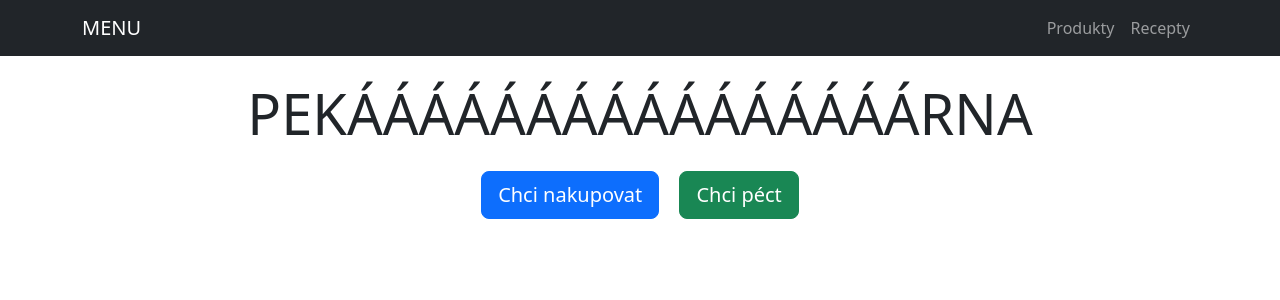
After one commit to gyarab/2024_wt_prj_pizl, a Django app: page / in a window 1280 px wide. The commit adds this page. Shown: the top 300 px of the page. Run offline with Django 5.2, Linux system fonts and the light colour scheme.

Commit message:
homeplage done buttons, + more stuff

```diff
--- a/prj/main/templates/main/base.html
+++ b/prj/main/templates/main/base.html
@@ -17,10 +17,10 @@
             <div class="collapse navbar-collapse" id="navbarNav">
                 <ul class="navbar-nav ms-auto">
                     <li class="nav-item">
-                        <a class="nav-link" href="./one">ONE</a>
+                        <a class="nav-link" href="./one">Produkty</a>
                     </li>
                     <li class="nav-item">
-                        <a class="nav-link" href="./two">TWO</a>
+                        <a class="nav-link" href="./two">Recepty</a>
                     </li>
                 </ul>
             </div>
@@ -29,7 +29,7 @@
 
     <div class="container mt-4">
         {% block content %}
-            tady bude obsah
+
         {% endblock %}
     </div>
 
--- /dev/null
+++ b/prj/main/templates/main/homepage.html
@@ -0,0 +1,19 @@
+{% extends 'main/base.html' %}
+
+{% block content %}
+<link href="https://cdn.jsdelivr.net/npm/bootstrap@5.3.0-alpha1/dist/css/bootstrap.min.css" rel="stylesheet" integrity="sha384-KyZXEJpE6U5z8jfbzCpPxf2tCm5ySgrlWlcF6z5Er8XB54fX8vD7Z9J2JlOr6ddh" crossorigin="anonymous">
+
+<div class="container text-center">
+    <h1 class="display-4 text-wrap">PEKÁÁÁÁÁÁÁÁÁÁÁÁÁÁÁÁRNA</h1>
+
+    <div class="mt-4">
+
+        <a href="./one" class="btn btn-primary btn-lg me-3">Chci nakupovat</a>
+
+        <a href="./two" class="btn btn-success btn-lg">Chci péct</a>
+    </div>
+</div>
+
+<script src="https://cdn.jsdelivr.net/npm/bootstrap@5.3.0-alpha1/dist/js/bootstrap.bundle.min.js" integrity="sha384-pzjw8f+ua7Kw1TIq0YYe+PppglE9EEN3Vp5pFuCZ6KDlHltd7TLXrf3hL0K2bEYp" crossorigin="anonymous"></script>
+
+{% endblock %}
--- a/prj/main/templates/main/one.html
+++ b/prj/main/templates/main/one.html
@@ -2,6 +2,8 @@
 
 {% block content %}
 <div class="container mt-4">
+    <h2 class="mb-4 text-center">Tady budou produkty:</h2>
+
     <div class="row row-cols-1 row-cols-md-2 row-cols-lg-3 g-4">
 
         <div class="col">
@@ -15,7 +17,6 @@
             </div>
         </div>
 
-
         <div class="col">
             <div class="card h-100">
                 <img src="http://www.primapekarna.cz/Public/Images/Article/stredni-rohlik_01.png" class="card-img-top" alt="Obrázek 2" style="max-width: 100%; max-height: 300px; object-fit: cover;">
@@ -26,7 +27,6 @@
                 </div>
             </div>
         </div>
-
 
         <div class="col">
             <div class="card h-100">
```
